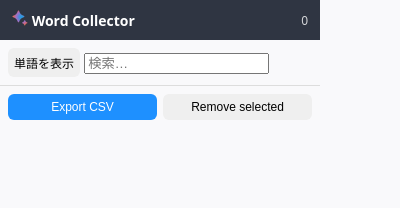
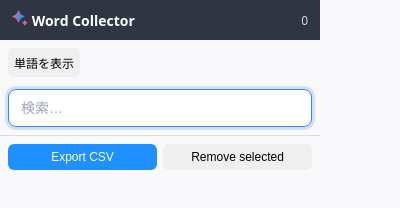
Before and after one commit to tomastro/wordbook, a browser extension: page popup.html in a window 400 px wide. Drawn offline with Linux system fonts and the light colour scheme.

Commit message:
feat: add search input field to popup and autofocus on load

```diff
--- a/popup.css
+++ b/popup.css
@@ -81,3 +81,26 @@ button {
 #clear {
   background: #e0e0e0;
 }
+
+#search {
+  width: 100%;
+  padding: 10px 12px;
+  margin-top: 12px;
+  border: 1px solid #d1d5db;
+  border-radius: 8px;
+  font-size: 14px;
+  color: #374151;
+  background-color: #ffffff;
+  outline: none;
+  transition: all 0.2s ease-in-out;
+  box-shadow: 0 1px 2px rgba(0, 0, 0, 0.05);
+}
+
+#search:focus {
+  border-color: #3b82f6;
+  box-shadow: 0 0 0 3px rgba(59, 130, 246, 0.2);
+}
+
+#search::placeholder {
+  color: #9ca3af;
+}
--- a/popup.js
+++ b/popup.js
@@ -73,3 +73,6 @@ document.getElementById("remove").addEventListener("click", async () => {
 
   await loadWords();
 });
+
+// Focus the search box when the popup opens
+document.getElementById("search").focus();
```
